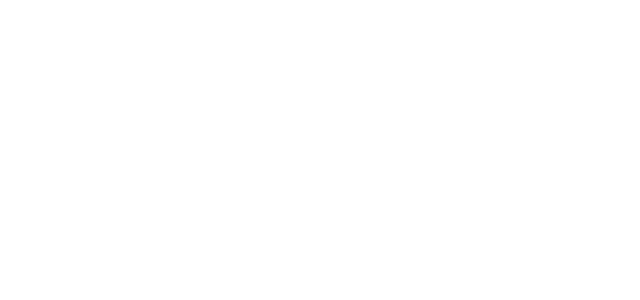
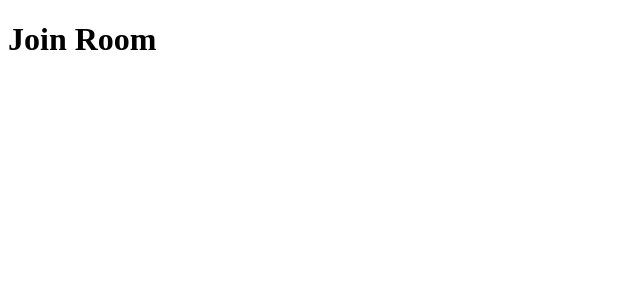
Before and after one commit to georgewfsantos/chatApp, a React (Create React App) app in the folder web/: page / in a window 1280 px wide. Shown: the top 300 px of the page, without its empty margins (0-640 px from the left). Built offline with nearby package versions, Linux system fonts and the light colour scheme.

Commit message:
set up components main structure

```diff
--- a/web/package.json
+++ b/web/package.json
@@ -19,6 +19,7 @@
     "react-scripts": "4.0.2",
     "react-scroll-to-bottom": "^4.1.0",
     "socket.io-client": "^3.1.1",
+    "styled-components": "^5.2.1",
     "typescript": "^4.1.2",
     "web-vitals": "^1.0.1"
   },
@@ -45,5 +46,8 @@
       "last 1 firefox version",
       "last 1 safari version"
     ]
+  },
+  "devDependencies": {
+    "@types/styled-components": "^5.1.7"
   }
 }
--- a/web/src/components/Chat/index.tsx
+++ b/web/src/components/Chat/index.tsx
@@ -3,7 +3,7 @@
 // import { Container } from './styles';
 
 const Chat: React.FC = () => {
-  return <div />;
+  return <h1>Chat</h1>;
 };
 
 export default Chat;
--- a/web/src/components/JoinRoom/index.tsx
+++ b/web/src/components/JoinRoom/index.tsx
@@ -3,7 +3,7 @@
 // import { Container } from './styles';
 
 const JoinRoom: React.FC = () => {
-  return <div />;
+  return <h1>Join Room</h1>;
 };
 
 export default JoinRoom;
```
Also changed, not shown: 1 other file (tests, documents, lock files or other folders).
